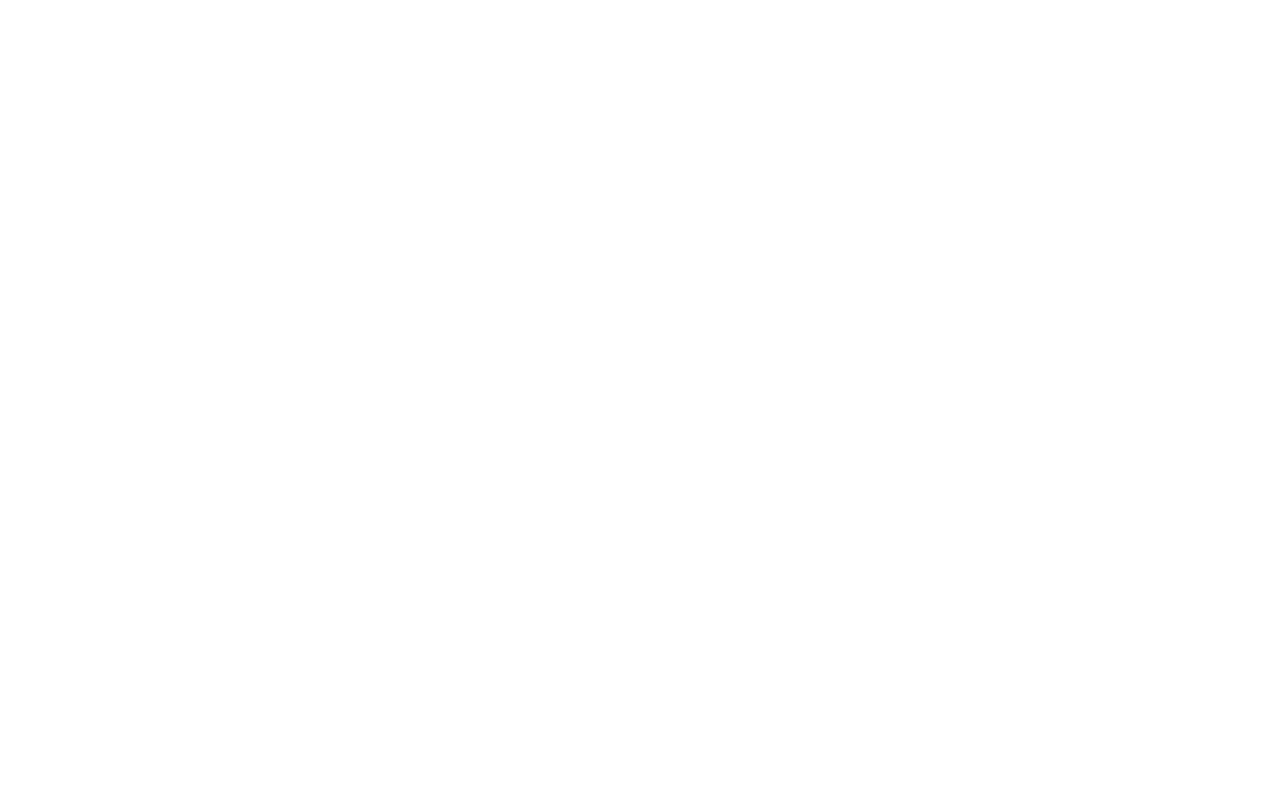
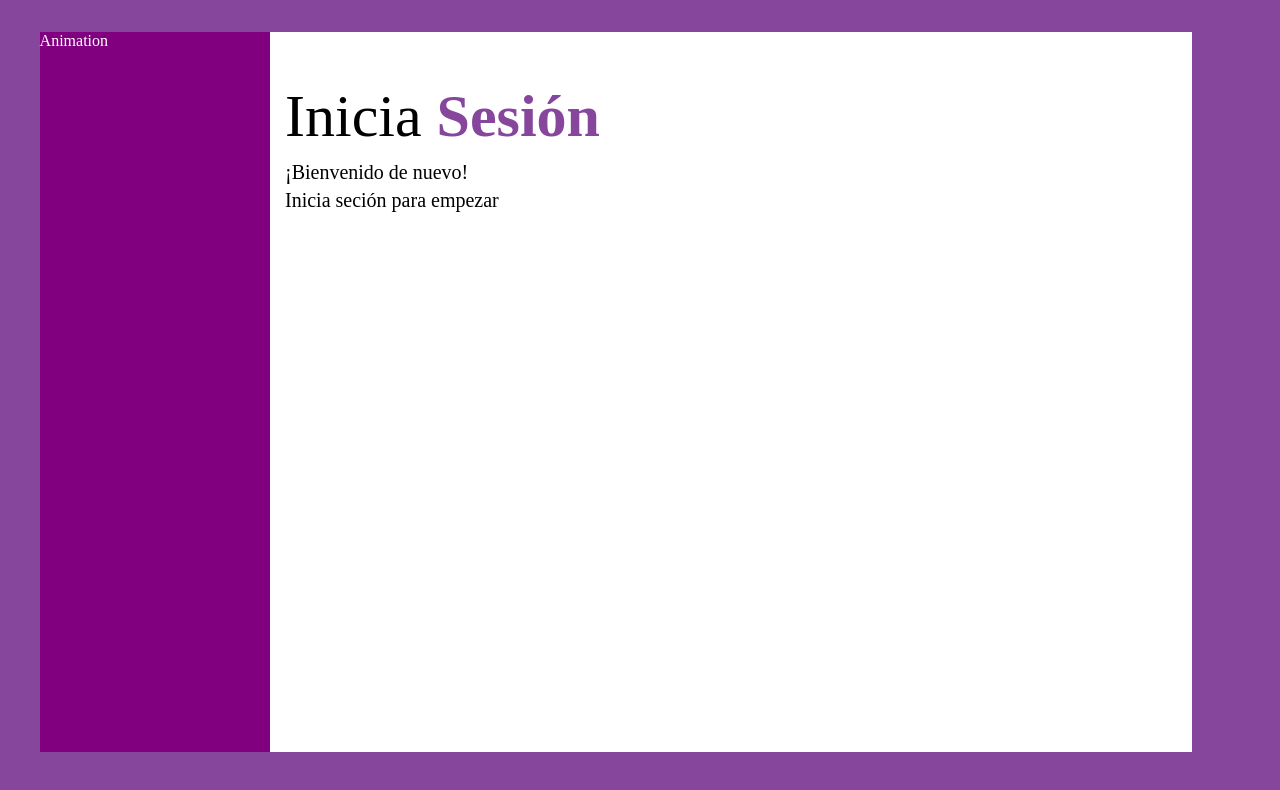
Before and after one commit to Glitch-loop/structure_management_frontend, a React (Vite) app: page / in a window 1280 px wide. Shown: the top 790 px of the page. Built offline with nearby package versions, Linux system fonts and the light colour scheme.

Commit message:
First Pages and Designs Created. - Login.jsx layout created. - LogInForm.jsx page created. - index.html css modified.

```diff
--- a/index.html
+++ b/index.html
@@ -3,10 +3,11 @@
   <head>
     <meta charset="UTF-8" />
     <link rel="icon" type="image/svg+xml" href="/vite.svg" />
+    <link rel="stylesheet" href="./src/styles/index.css">
     <meta name="viewport" content="width=device-width, initial-scale=1.0" />
     <title>Vite + React</title>
   </head>
-  <body>
+  <body  class="main">
     <div id="root"></div>
     <script type="module" src="/src/main.jsx"></script>
   </body>
--- a/src/App.jsx
+++ b/src/App.jsx
@@ -1,7 +1,12 @@
+import Login from "./layout/Login";
+import "./styles/index.css";
+
 function App() {
-  return(
-    <></>
-  )
+	return(
+		<div>
+			<Login/>
+		</div>
+	);
 }
 
 export default App
--- /dev/null
+++ b/src/layout/Login.jsx
@@ -0,0 +1,13 @@
+import React from 'react';
+import LogInForms from '../pages/LogInForms';
+import "../styles/Login.css";
+
+const Login = () => {
+	return(
+		<div>
+			<LogInForms/>
+		</div>
+	);
+}
+
+export default Login
--- /dev/null
+++ b/src/pages/LogInForms.jsx
@@ -0,0 +1,19 @@
+import React from 'react';
+import "../styles/Login.css";
+
+const LogInForms = () => {
+	return(
+		<div className="frame">
+			<div className="animation">
+				Animation
+			</div>
+			<div className="form-container">
+				<p>Inicia<span>Sesión</span></p>
+				<p>¡Bienvenido de nuevo!</p>
+				<p>Inicia seción para empezar</p>
+			</div>
+		</div>
+	);
+}
+
+export default LogInForms;
--- /dev/null
+++ b/src/styles/Login.css
@@ -0,0 +1,37 @@
+.frame{
+	width: 90vw;
+	height: 90vh;
+	margin: 2.5%;
+	display: flex;
+	background-color: white;
+}
+
+.form-container{
+	width: 100%;
+	height: 100%;
+}
+.form-container *{
+	margin-left: 15px;
+}
+.form-container :first-child{
+	font-size: 60px;
+	margin-top: 50px;
+	margin-bottom: 10px;
+}
+.form-container :nth-child(2), :nth-child(3){
+	font-size: 20px;
+	margin-top: 0;
+	margin-bottom: 5px;
+}
+
+span{
+	color: #86469c;
+	font-weight: bold;
+}
+
+.animation{
+	width: 25%;
+	height: 100%;
+	color: white;
+	background-color: purple;
+}
--- a/src/styles/index.css
+++ b/src/styles/index.css
@@ -0,0 +1,3 @@
+.main{
+    background-color: #86469c;
+}
```
